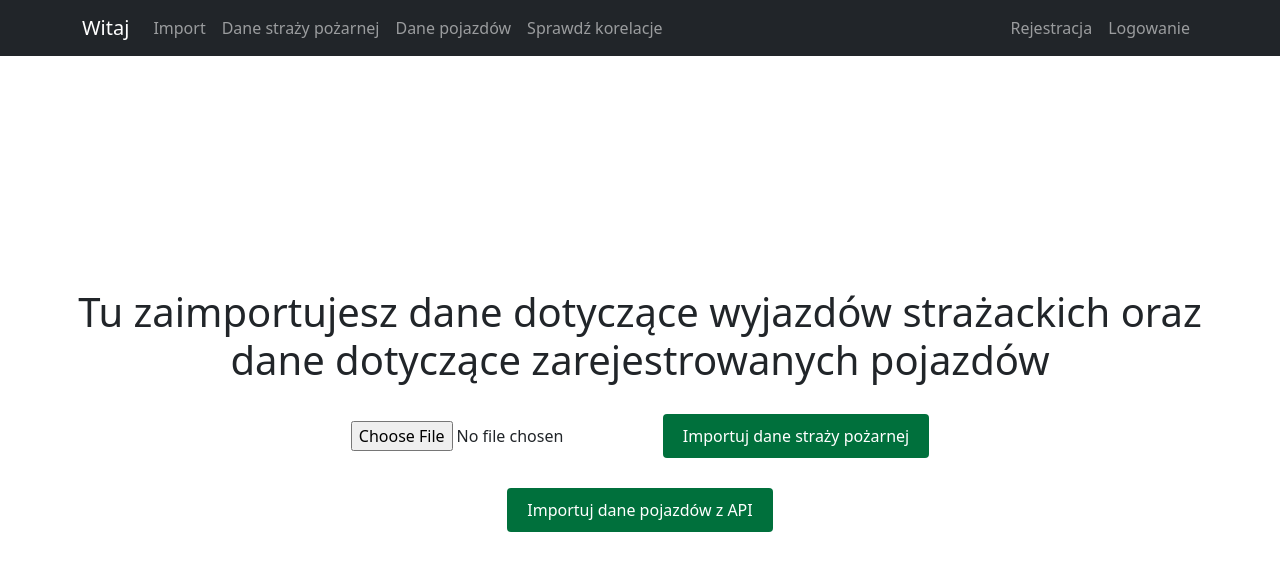
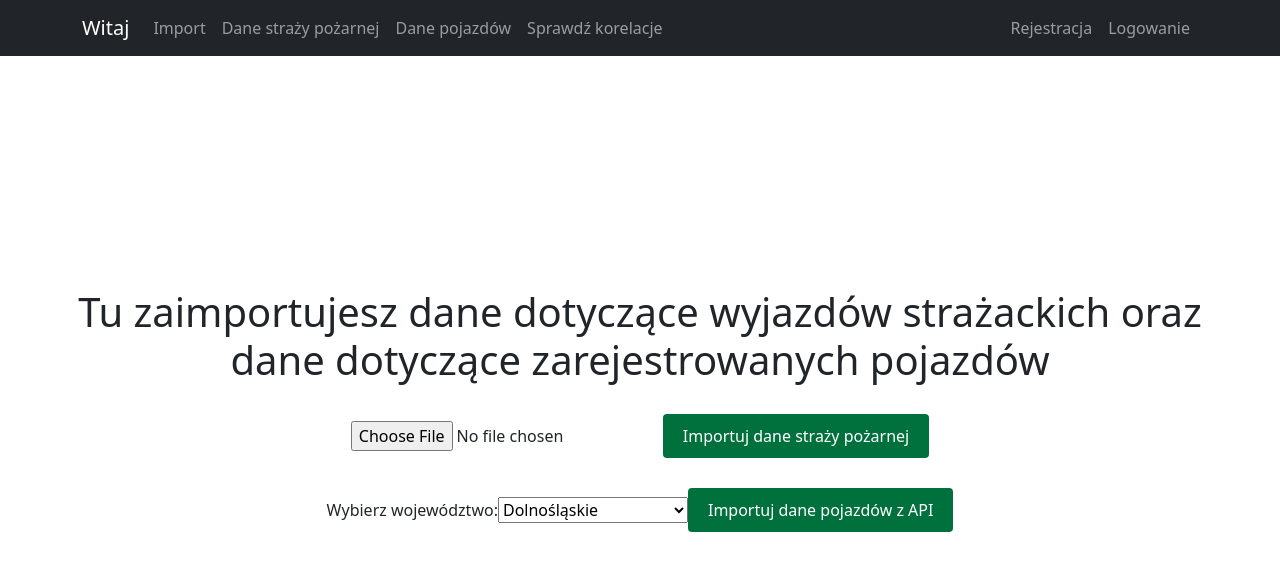
Before and after one commit to weronika28/IS_project, a React (Vite) app in the folder frontend/: page /import in a window 1280 px wide. Shown: the top 570 px of the page. Built offline with nearby package versions, Linux system fonts and the light colour scheme; no server answers.

Commit message:
map visibility

```diff
--- a/frontend/package.json
+++ b/frontend/package.json
@@ -16,6 +16,7 @@
     "chart.js": "^4.4.3",
     "file-saver": "^2.0.5",
     "js-file-download": "^0.4.12",
+    "leaflet": "^1.9.4",
     "mdb-ui-kit": "^7.3.0",
     "react": "^18.2.0",
     "react-bootstrap": "^2.10.2",
--- a/frontend/src/App.css
+++ b/frontend/src/App.css
@@ -92,6 +92,10 @@
   width: 100%;
 }
 
+.map-container div{
+  background-color: #fff;
+}
+
 .chart-container {
   margin-top: 20px;
 }
@@ -121,3 +125,7 @@
 .custom-tooltip .avg-time {
   color: #82ca9d;
 }
+
+.leaflet-control-attribution{
+  display: none;
+}
--- a/frontend/src/components/ImportDataFile.jsx
+++ b/frontend/src/components/ImportDataFile.jsx
@@ -8,6 +8,7 @@ const ImportDataFile = () => {
     const [loadingFireDepartment, setLoadingFireDepartment] = useState(false);
     const [loadingVehicle, setLoadingVehicle] = useState(false);
     const [loadingVehicleApi, setLoadingVehicleApi] = useState(false);
+    const [wojewodztwo, setWojewodztwo] = useState('02');
 
     const handleFireDepartmentFileChange = (e) => {
         const file = e.target.files[0];
@@ -80,7 +81,8 @@ const ImportDataFile = () => {
     const handleImportVehicleDataFromApi = async () => {
         setLoadingVehicleApi(true);
         try {
-            const response = await axios.post('http://localhost:5000/api/vehicles/import/api?wojewodztwo=04');
+            let url = `http://localhost:5000/api/vehicles/import/api?wojewodztwo=${wojewodztwo}`;
+            const response = await axios.post(url);
             alert(response.data);
         } catch (error) {
             console.error("Wystąpił błąd podczas importowania danych pojazdów z API!", error);
@@ -100,8 +102,28 @@ const ImportDataFile = () => {
                     {loadingFireDepartment ? <FaSpinner className="spinner"/> : "Importuj dane straży pożarnej"}
                 </button>
             </div>
-
             <div className="import-section">
+                <label>
+                    Wybierz województwo:
+                    <select value={wojewodztwo} onChange={(e) => setWojewodztwo(e.target.value)}>
+                        <option value="02">Dolnośląskie</option>
+                        <option value="04">Kujawsko-pomorskie</option>
+                        <option value="06">Lubelskie</option>
+                        <option value="08">Lubuskie</option>
+                        <option value="10">Łódzkie</option>
+                        <option value="12">Małopolskie</option>
+                        <option value="14">Mazowieckie</option>
+                        <option value="16">Opolskie</option>
+                        <option value="18">Podkarpackie</option>
+                        <option value="20">Podlaskie</option>
+                        <option value="22">Pomorskie</option>
+                        <option value="24">Śląskie</option>
+                        <option value="26">Świętokrzyskie</option>
+                        <option value="28">Warmińsko-mazurskie</option>
+                        <option value="30">Wielkopolskie</option>
+                        <option value="32">Zachodniopomorskie</option>
+                    </select>
+                </label>
                 <button className="import-button" onClick={handleImportVehicleDataFromApi} disabled={loadingVehicleApi}>
                     {loadingVehicleApi ? <FaSpinner className="spinner"/> : "Importuj dane pojazdów z API"}
                 </button>
--- a/frontend/src/components/PolandMapLeaflet.jsx
+++ b/frontend/src/components/PolandMapLeaflet.jsx
@@ -1,5 +1,5 @@
 import { useEffect } from 'react';
-import { MapContainer, TileLayer, GeoJSON } from 'react-leaflet';
+import { MapContainer, TileLayer, GeoJSON, useMap } from 'react-leaflet';
 import 'leaflet/dist/leaflet.css';
 import geoData from '/src/woj_maps.json';
 import L from 'leaflet'; // Fix import for leaflet icons
@@ -26,15 +26,35 @@ const PolandMapLeaflet = ({ onSelectVoivodeship }) => {
         });
     };
 
+    const MapSettings = () => {
+        const map = useMap();
+
+        useEffect(() => {
+            map.setView([52.237049, 19.145136], 6);
+            map.zoomControl.remove();
+            map.dragging.disable();
+            map.scrollWheelZoom.disable();
+            map.doubleClickZoom.disable();
+            map.boxZoom.disable();
+            map.touchZoom.disable();
+        }, [map]);
+
+        return null;
+    };
 
     return (
         <div className="map-container">
-            <MapContainer center={[52.1, 19.4]} zoom={6} style={{ height: "80vh", width: "100%" }}>
-                <TileLayer
-                    url="https://{s}.tile.openstreetmap.org/{z}/{x}/{y}.png"
-                    attribution='&copy; <a href="https://www.openstreetmap.org/copyright">OpenStreetMap</a> contributors'
-                />
+            <MapContainer
+                center={[52.1, 19.4]}
+                zoom={6}
+                style={{ height: "80vh", width: "100%" }}
+            >
+                {/*<TileLayer*/}
+                {/*    url="https://{s}.tile.openstreetmap.org/{z}/{x}/{y}.png"*/}
+                {/*    attribution='&copy; <a href="https://www.openstreetmap.org/copyright">OpenStreetMap</a> contributors'*/}
+                {/*/>*/}
                 <GeoJSON data={geoData} onEachFeature={onEachFeature} />
+                <MapSettings />
             </MapContainer>
         </div>
     );
--- a/frontend/src/components/VehicleFireDepartment.jsx
+++ b/frontend/src/components/VehicleFireDepartment.jsx
@@ -94,7 +94,8 @@ const VehicleFireDepartment = () => {
                 </LineChart>
             </ResponsiveContainer>
 
-            <div style={{ marginBottom: '60px', padding: '10px', backgroundColor: '#f0f0f0', border: '1px solid #ccc', borderRadius: '5px' }}>                <h3>Exportuj dane dotyczące województw:</h3>
+            <div style={{ marginBottom: '60px', padding: '10px', backgroundColor: '#f0f0f0', border: '1px solid #ccc', borderRadius: '5px' }}>
+                <h3>Exportuj dane dotyczące województw:</h3>
                 <button onClick={() => handleExport('json')}>Export to JSON</button>
                 <button onClick={() => handleExport('xml')}>Export to XML</button>
             </div>
--- a/frontend/src/components/VehiclesBrand.jsx
+++ b/frontend/src/components/VehiclesBrand.jsx
@@ -42,7 +42,7 @@ const VehiclesBrand = ({ selectedVoivodeship }) => {
         <div>
             <h2>Dane dla województwa: {selectedVoivodeship}</h2>
             <ul>
-                <li>Ilość samochodów: {data.totalVehicles}</li>
+                <li>Liczba nowo zarejestrowanych pojazdów: {data.totalVehicles}</li>
                 <li>Najpopularniejsza marka: {data.mostPopularBrand}</li>
                 <li>Najpopularniejszy rodzaj paliwa: {data.mostPopularFuelType}</li>
                 <li>Średnia pojemność skokowa silnika: {data.averageEngineCapacity.toFixed(2)}</li>
```
Also changed, not shown: frontend/src/mask.js (added, +28 -0 lines), 1 other file (tests, documents, lock files or other folders).
